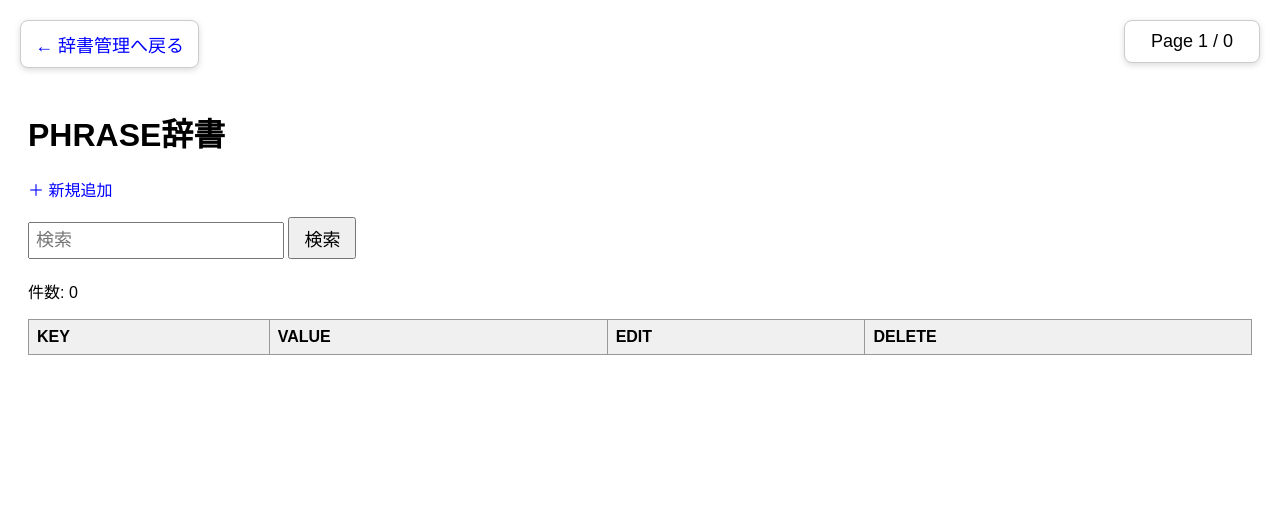
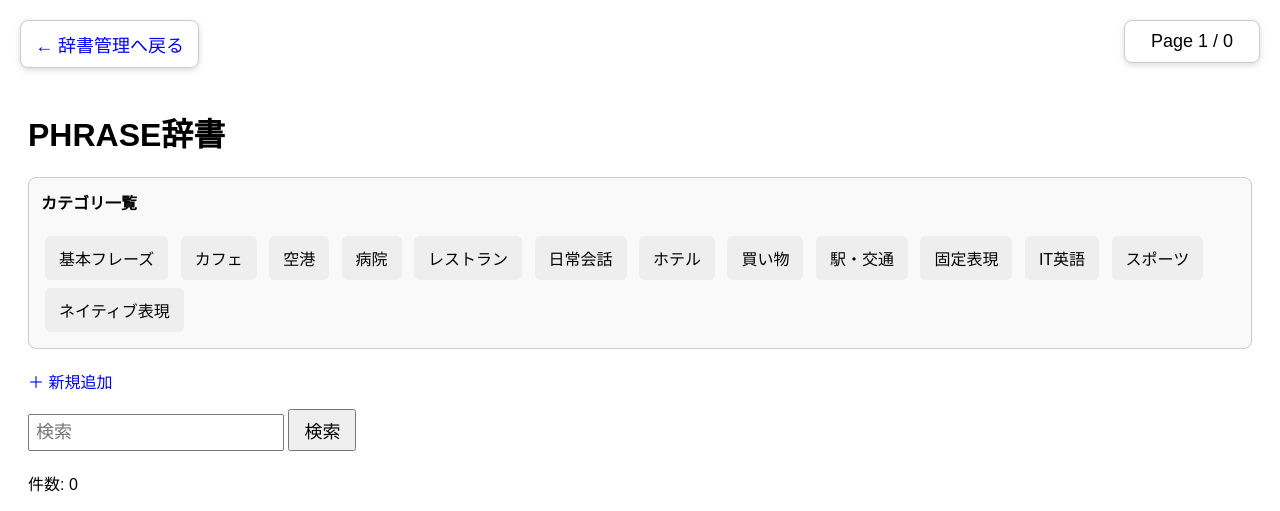
Before and after one commit to oyamazakio-byte/eng_app, a Flask app: page /eng/dict/phrase in a window 1280 px wide. Shown: the top 511 px of the page. Run offline with Flask 3, Linux system fonts and the light colour scheme; lists and menus that the app fills with data are empty; parts of the project's set-up code (start-up, migrations or seed data) failed here and were passed over.

Commit message:
Add phrase category filtering and active highlight

```diff
--- a/app.py
+++ b/app.py
@@ -333,6 +333,35 @@ print(f"[NATIVE] {len(NATIVE_DICT)}")
 # -----------------------
 # 辞書設定
 # -----------------------
+
+# -----------------------
+# PHRASEカテゴリ
+# -----------------------
+PHRASE_FILES_PATH = (
+    f"{DICT_DIR}/phrase_categories.json"
+)
+
+try:
+
+    with open(
+        PHRASE_FILES_PATH,
+        encoding="utf-8"
+    ) as f:
+
+        PHRASE_FILES = json.load(f)
+
+    print(
+        f"[PHRASE CATEGORY] "
+        f"{len(PHRASE_FILES)}"
+    )
+
+except Exception as e:
+
+    print(
+        f"[PHRASE CATEGORY ERROR] {e}"
+    )
+
+    PHRASE_FILES = {}
 DICT_CONFIG = {
 
     "word": {
@@ -2344,6 +2373,43 @@ def dict_list(dict_type):
         "q",
         ""
     ).strip().lower()
+    category = request.args.get(
+        "category",
+        ""
+    )
+
+    # -----------------------
+    # PHRASEカテゴリ切替
+    # -----------------------
+    if (
+        dict_type == "phrase"
+        and category in PHRASE_FILES
+    ):
+
+        filename = PHRASE_FILES[category]
+
+        path = f"{DICT_DIR}/{filename}"
+
+        try:
+
+            with open(
+                path,
+                encoding="utf-8"
+            ) as f:
+
+                data = json.load(f)
+
+                TARGET_DICT = {
+                    k.lower(): v
+                    for k, v in data.items()
+                }
+
+        except Exception as e:
+
+            print(
+                f"[CATEGORY LOAD ERROR] {e}"
+            )
+
 
     page = int(
         request.args.get(
@@ -2392,8 +2458,10 @@ def dict_list(dict_type):
         page=page,
         total_pages=total_pages,
         title=title,
-        dict_type=dict_type
-    )
+        dict_type=dict_type,
+        phrase_categories=PHRASE_FILES
+    )
+
 
 # -----------------------
 # 辞書監査ログ
@@ -2451,6 +2519,40 @@ def dict_edit(dict_type, key):
     config = DICT_CONFIG[dict_type]
 
     TARGET_DICT = config["dict"]
+
+    # -----------------------
+    # PHRASEカテゴリ切替
+    # -----------------------
+    if (
+        dict_type == "phrase"
+        and category in PHRASE_FILES
+    ):
+
+        filename = PHRASE_FILES[category]
+
+        path = f"{DICT_DIR}/{filename}"
+
+        try:
+
+            with open(
+                path,
+                encoding="utf-8"
+            ) as f:
+
+                data = json.load(f)
+
+                TARGET_DICT = {
+                    k.lower(): v
+                    for k, v in data.items()
+                }
+
+        except Exception as e:
+
+            print(
+                f"[CATEGORY LOAD ERROR] {e}"
+            )
+
+
 
     TARGET_PATH = config["path"]
 
--- /dev/null
+++ b/dict/phrase_categories.json
@@ -0,0 +1,15 @@
+{
+  "基本フレーズ": "10_phrase.json",
+  "カフェ": "20_cafe.json",
+  "空港": "30_airport.json",
+  "病院": "40_hospital.json",
+  "レストラン": "50_restaurant.json",
+  "日常会話": "60_daily.json",
+  "ホテル": "70_hotel.json",
+  "買い物": "80_shopping.json",
+  "駅・交通": "85_station.json",
+  "固定表現": "90_fixed_phrase.json",
+  "IT英語": "95_word_it.json",
+  "スポーツ": "96_word_sports.json",
+  "ネイティブ表現": "00_native.json"
+}
--- a/templates/dict_list.html
+++ b/templates/dict_list.html
@@ -83,6 +83,32 @@ a{
     z-index:9999;
 }
 
+.category-box{
+    margin-bottom:20px;
+    padding:12px;
+    border:1px solid #ccc;
+    border-radius:8px;
+    background:#f9f9f9;
+}
+
+.category-item{
+    display:inline-block;
+    margin:4px;
+    padding:10px 14px;
+    background:#eee;
+    border-radius:6px;
+    font-size:16px;
+    color:black;
+    cursor:pointer;
+}
+
+.active-category{
+    background:#4caf50;
+    color:white !important;
+    border:3px solid #2e7d32;
+    font-weight:bold;
+}
+
 </style>
 
 </head>
@@ -130,6 +156,36 @@ Page {{ page }} / {{ total_pages }}
 </div>
 
 <h1>{{ title }}</h1>
+
+{% if dict_type == "phrase" %}
+
+<div class="category-box">
+
+<b>カテゴリ一覧</b>
+
+<br><br>
+
+{% for category in phrase_categories %}
+
+<a
+    class="
+        category-item
+        {% if request.args.get('category') == category %}
+        active-category
+        {% endif %}
+    "
+    href="/eng/dict/phrase?category={{ category }}"
+>
+
+{{ category }}
+
+</a>
+
+{% endfor %}
+
+</div>
+
+{% endif %}
 
 <p>
 
```
